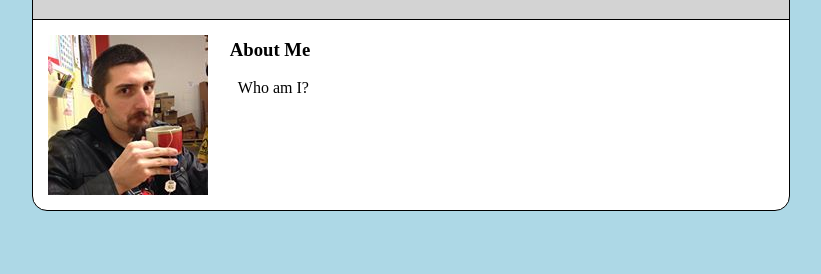
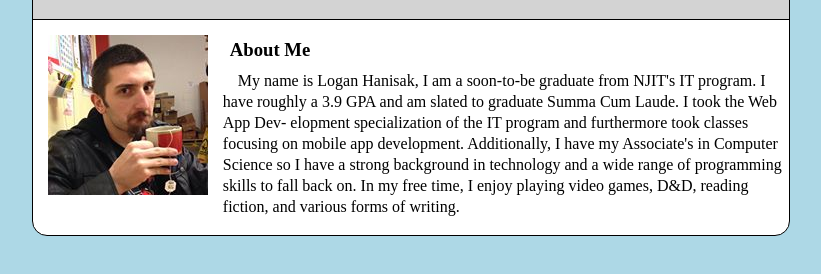
Before and after one commit to KingLogar/117-final-solo, a plain HTML site: page portfolio.html in a window 1280 px wide. Shown: the part 70-344 px from the top of the page, without its empty margins (229-1050 px from the left). Drawn offline with Linux system fonts and the light colour scheme.

Commit message:
Task: added About Me content and finalized formatting on the portfolio page.

```diff
--- a/css/main.css
+++ b/css/main.css
@@ -9,6 +9,9 @@ p{
     line-height: 21px;
     margin-top: 0px;
 }
+span{
+    line-height: 21px;
+}
 a{
     text-decoration: none;
 }
@@ -18,6 +21,7 @@ h1{
 }
 h3{
     padding-left: 7px;
+    margin-bottom: 9px;
     display: inline-block;
 }
 ul{
@@ -63,6 +67,7 @@ li{
 }
 .matter{
     padding-left: 15px;
+    padding-right: 15px;
 }
 #end{
     padding-right: 20px;
--- a/portfolio.html
+++ b/portfolio.html
@@ -23,7 +23,11 @@
             <h3>About Me</h3>
             <br>
             <span class="matter">
-                Who am I?
+                My name is Logan Hanisak, I am a soon-to-be graduate from NJIT's IT program.  I have roughly a 3.9 GPA and
+                am slated to graduate Summa Cum Laude. I took the Web App Dev- elopment specialization of the IT program and
+                furthermore took classes focusing on mobile app development.  Additionally, I have my Associate's in Computer
+                Science so I have a strong background in technology and a wide range of programming skills to fall back on.
+                In my free time, I enjoy playing video games, D&D, reading fiction, and various forms of writing.
             </span>
         </div>
         <br>
```
